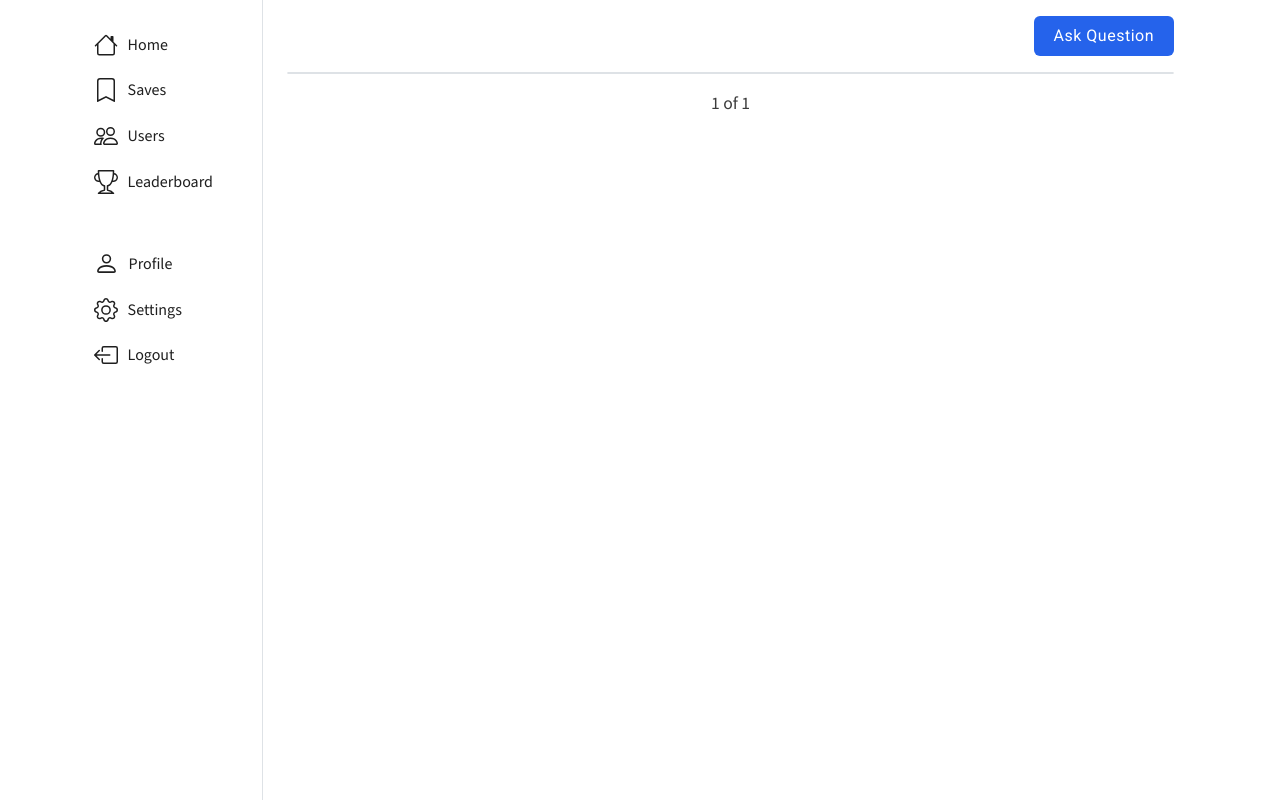
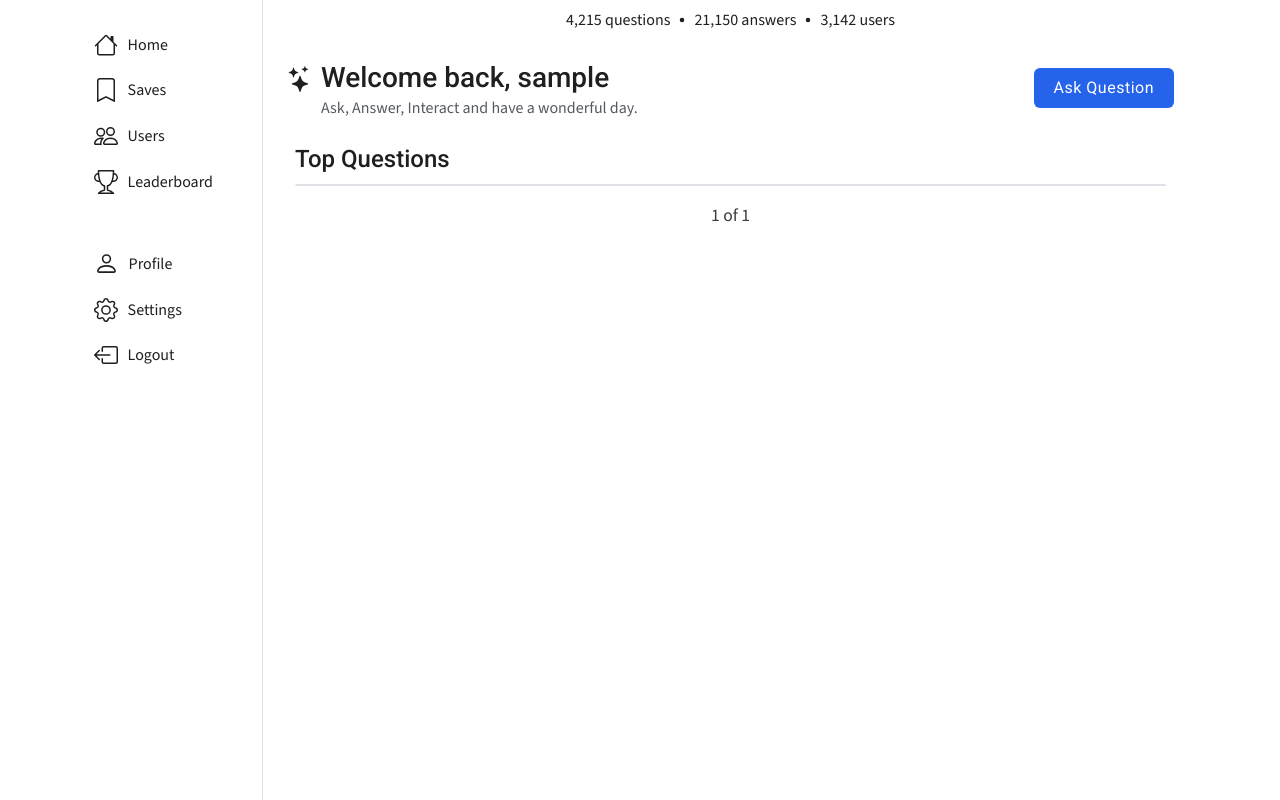
Before and after one commit to rajas19-ita/AskTogether, a Django app: page / in a window 1280 px wide. Shown: the part 67-867 px from the top of the page. Run offline with Django 5.2, Linux system fonts and the light colour scheme; the visitor is signed in with stand-in values (Sample User, id 1); data that the repository does not hold is empty.

Commit message:
style: update home page UI and CSS

```diff
--- a/ask_together/templates/ask_together/home.html
+++ b/ask_together/templates/ask_together/home.html
@@ -1,5 +1,6 @@
 {% extends 'base.html' %}
 {% load static %}
+{% load humanize %}
 
 {% block title %}
     Ask Together
@@ -11,9 +12,39 @@
         <div class="container">
             <div class="d-flex min-vh-100">
                 {% include 'ask_together/includes/sidebar.html' %}
-                <div class="py-3 px-4 border-start flex-grow-1 d-flex flex-column align-items-center">
-                    <div class="w-100" style="max-width:980px">
-                        <div class="d-flex justify-content-end mb-3">
+                <div class="pb-4 px-4 border-start flex-grow-1 d-flex flex-column align-items-center">
+                    <div class="w-100 d-flex flex-column" style="max-width:980px">
+                        <div class="at-heading-color-dark d-flex align-items-center justify-content-center fs-6 mb-4 mt-2">
+                                        <span class="">
+                                            {{4215|intcomma}} questions
+                                        </span>
+                                        <svg xmlns="http://www.w3.org/2000/svg" width="24" height="24" fill="currentColor" class="bi bi-dot" viewBox="0 0 16 16">
+                                            <path d="M8 9.5a1.5 1.5 0 1 0 0-3 1.5 1.5 0 0 0 0 3"/>
+                                        </svg>
+                                        <span>
+                                            {{21150|intcomma}} answers
+                                        </span>
+                                        <svg xmlns="http://www.w3.org/2000/svg" width="24" height="24" fill="currentColor" class="bi bi-dot" viewBox="0 0 16 16">
+                                            <path d="M8 9.5a1.5 1.5 0 1 0 0-3 1.5 1.5 0 0 0 0 3"/>
+                                        </svg>
+                                        <span>
+                                            {{3142|intcomma}} users
+                                        </span>
+                        </div>
+                        <div class="d-flex justify-content-between align-items-center mb-4">
+                            <div class="d-flex gap-2">
+                                <div class="mt-2">
+                                    <svg xmlns="http://www.w3.org/2000/svg" width="26" height="26" fill="currentColor" class="bi bi-stars at-heading-color-dark" viewBox="0 0 16 16">
+                                        <path d="M7.657 6.247c.11-.33.576-.33.686 0l.645 1.937a2.89 2.89 0 0 0 1.829 1.828l1.936.645c.33.11.33.576 0 .686l-1.937.645a2.89 2.89 0 0 0-1.828 1.829l-.645 1.936a.361.361 0 0 1-.686 0l-.645-1.937a2.89 2.89 0 0 0-1.828-1.828l-1.937-.645a.361.361 0 0 1 0-.686l1.937-.645a2.89 2.89 0 0 0 1.828-1.828zM3.794 1.148a.217.217 0 0 1 .412 0l.387 1.162c.173.518.579.924 1.097 1.097l1.162.387a.217.217 0 0 1 0 .412l-1.162.387A1.73 1.73 0 0 0 4.593 5.69l-.387 1.162a.217.217 0 0 1-.412 0L3.407 5.69A1.73 1.73 0 0 0 2.31 4.593l-1.162-.387a.217.217 0 0 1 0-.412l1.162-.387A1.73 1.73 0 0 0 3.407 2.31zM10.863.099a.145.145 0 0 1 .274 0l.258.774c.115.346.386.617.732.732l.774.258a.145.145 0 0 1 0 .274l-.774.258a1.16 1.16 0 0 0-.732.732l-.258.774a.145.145 0 0 1-.274 0l-.258-.774a1.16 1.16 0 0 0-.732-.732L9.1 2.137a.145.145 0 0 1 0-.274l.774-.258c.346-.115.617-.386.732-.732z"/>
+                                    </svg>
+                                </div>
+                                <div class="d-flex flex-column mt-1">
+                                    <h1 class="mb-0 fs-3 " style="">
+                                        Welcome back, {{user.username}}
+                                    </h1>
+                                    <span class="fs-6 at-text-secondary">Ask, Answer, Interact and have a wonderful day.</span>
+                                </div>
+                            </div>
                             <a href="{% if user.is_authenticated %}
                                         {% url 'ask_together:question_create' %}
                                     {% else %}
@@ -23,6 +54,11 @@
                                 Ask Question
                             </a>
                         </div>
+                        <div class="px-2">
+
+                            <h2 class="fs-4">Top Questions</h2>
+
+
                             <div class="border rounded mb-3">
                                 {% for question in page_obj %}
                                     <div class="row g-0 gap-4 align-items-start py-4 {% if not forloop.last %}border-bottom{% endif %}">
@@ -113,6 +149,7 @@
                     </div>
                 </div>
             </div>
+        </div>
     </main>
 {% endblock %}
 {% block script_block %}
--- a/ask_together/templates/ask_together/includes/header.html
+++ b/ask_together/templates/ask_together/includes/header.html
@@ -33,29 +33,6 @@
                             <a href="{% url 'ask_together:signup' %}" class="text-decoration-none at-btn at-btn-brand">Sign up</a>
                         </div>
                     {% endif %}
-                    {% comment %} <div class="dropdown">
-                        <button class="btn-hamburger dropdown-toggle"  type="button" data-bs-toggle="dropdown" aria-expanded="false">
-                            <svg xmlns="http://www.w3.org/2000/svg" width="16" height="16" fill="currentColor" class="bi bi-list" viewBox="0 0 16 16">
-                                <path fill-rule="evenodd" d="M2.5 12a.5.5 0 0 1 .5-.5h10a.5.5 0 0 1 0 1H3a.5.5 0 0 1-.5-.5m0-4a.5.5 0 0 1 .5-.5h10a.5.5 0 0 1 0 1H3a.5.5 0 0 1-.5-.5m0-4a.5.5 0 0 1 .5-.5h10a.5.5 0 0 1 0 1H3a.5.5 0 0 1-.5-.5"/>
-                            </svg>
-                        </button>
-                        <ul class="dropdown-menu text-center">
-                            {% if user.is_authenticated %}
-                                <li>
-                                    <form method="post" action="{% url 'ask_together:logout' %}">
-                                        {% csrf_token %}
-                                        <button type="submit" class="dropdown-item">
-                                            logout
-                                        </button>
-                                    </form>
-                                </li>
-                            {% else %}
-                                <li>
-                                    <a href="{% url 'ask_together:login' %}" class="text-decoration-none d-block ">Login / Signup</a>
-                                </li>
-                            {% endif %}
-                        </ul>
-                    </div>  {% endcomment %}
                 </div>
             </div>
         </div>
--- a/ask_together/templates/ask_together/signup.html
+++ b/ask_together/templates/ask_together/signup.html
@@ -13,7 +13,7 @@
                 <div class="d-flex flex-column mb-3 mt-3 col-8 col-md-6 col-xl-3 gap-3">
                     <div class="d-flex flex-column gap-1">
                         <img src="{% static 'ask_together/img/logo_b.png' %}" style="width:60px;"/>
-                        <h2 class="fs-3 mt-1">Sign Up</h2>
+                        <h2 class="fs-3 mt-1">Sign-Up</h2>
                     </div>
                     <a class="at-btn at-btn-google" href="{% url 'ask_together:google_login' %}">
                         <svg xmlns="http://www.w3.org/2000/svg" viewBox="0 0 48 48" width="32px" height="32px"><path fill="#FFC107" d="M43.611,20.083H42V20H24v8h11.303c-1.649,4.657-6.08,8-11.303,8c-6.627,0-12-5.373-12-12c0-6.627,5.373-12,12-12c3.059,0,5.842,1.154,7.961,3.039l5.657-5.657C34.046,6.053,29.268,4,24,4C12.955,4,4,12.955,4,24c0,11.045,8.955,20,20,20c11.045,0,20-8.955,20-20C44,22.659,43.862,21.35,43.611,20.083z"/><path fill="#FF3D00" d="M6.306,14.691l6.571,4.819C14.655,15.108,18.961,12,24,12c3.059,0,5.842,1.154,7.961,3.039l5.657-5.657C34.046,6.053,29.268,4,24,4C16.318,4,9.656,8.337,6.306,14.691z"/><path fill="#4CAF50" d="M24,44c5.166,0,9.86-1.977,13.409-5.192l-6.19-5.238C29.211,35.091,26.715,36,24,36c-5.202,0-9.619-3.317-11.283-7.946l-6.522,5.025C9.505,39.556,16.227,44,24,44z"/><path fill="#1976D2" d="M43.611,20.083H42V20H24v8h11.303c-0.792,2.237-2.231,4.166-4.087,5.571c0.001-0.001,0.002-0.001,0.003-0.002l6.19,5.238C36.971,39.205,44,34,44,24C44,22.659,43.862,21.35,43.611,20.083z"/></svg>
--- a/mysite/settings.py
+++ b/mysite/settings.py
@@ -41,6 +41,7 @@ INSTALLED_APPS = [
     'django.contrib.sessions',
     'django.contrib.messages',
     'django.contrib.staticfiles',
+    'django.contrib.humanize',
     'ask_together',
     'django_summernote',
     'rest_framework',
--- a/static/css/base.css
+++ b/static/css/base.css
@@ -55,6 +55,10 @@ h6 {
 
 .at-text-body-color {
   color: var(--color-text-primary) !important;
+}
+
+.at-text-secondary {
+  color: var(--color-text-secondary) !important;
 }
 
 .at-font-sourcesans3 {
--- a/templates/base.html
+++ b/templates/base.html
@@ -4,7 +4,7 @@
     <head>
         <meta charset="UTF-8">
         <meta name="viewport" content="width=device-width, initial-scale=1">
-        <link rel="icon" type="image/png" href="{% static 'ask_together/img/logo_s.png' %}" />
+        <link rel="icon" type="image/png" href="{% static 'ask_together/img/logo_b.png' %}" />
         <link href="https://cdn.jsdelivr.net/npm/bootstrap@5.3.7/dist/css/bootstrap.min.css" rel="stylesheet" integrity="sha384-LN+7fdVzj6u52u30Kp6M/trliBMCMKTyK833zpbD+pXdCLuTusPj697FH4R/5mcr" crossorigin="anonymous">
 
 
```
Lines whose indentation alone changed are shown as unchanged.
